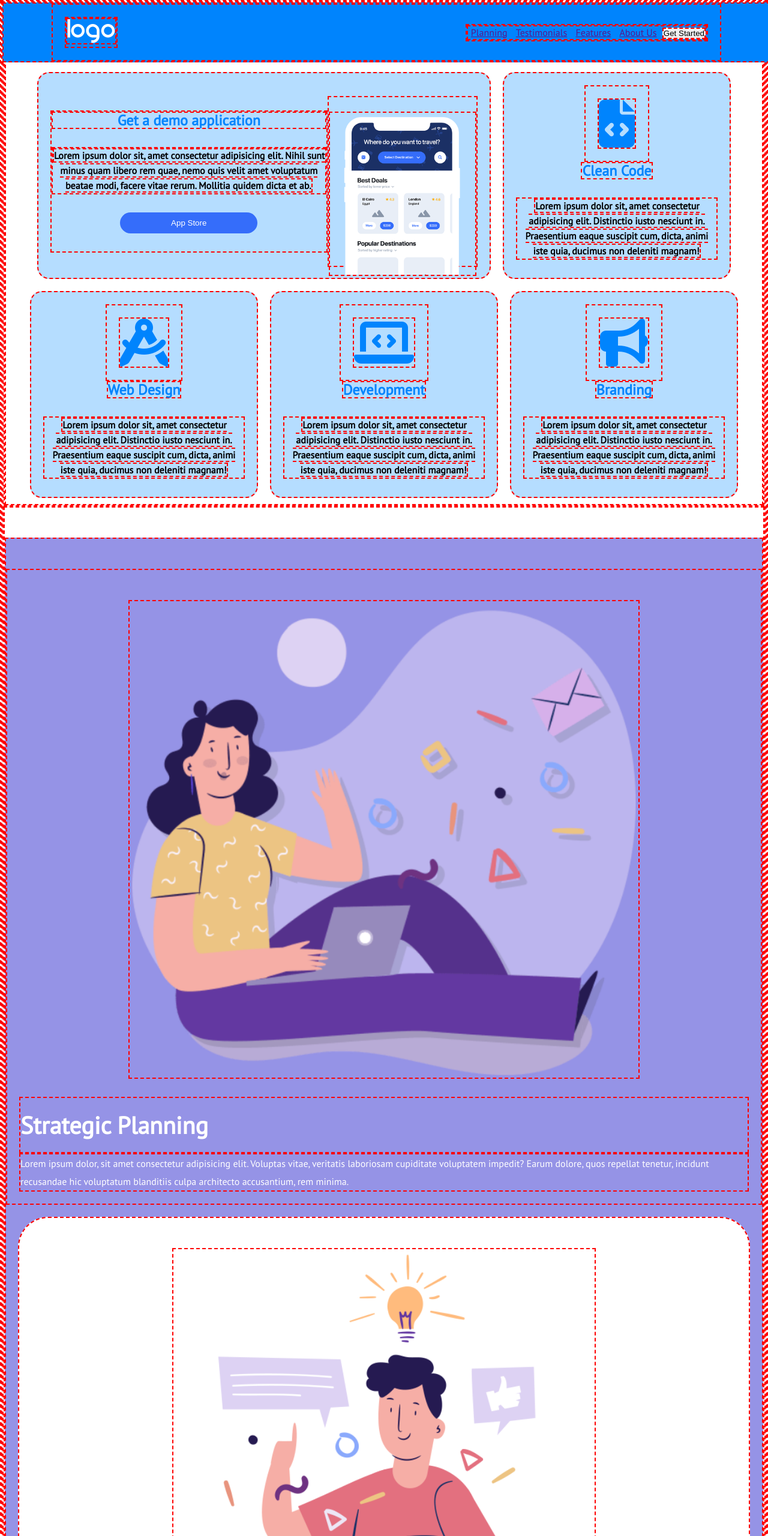
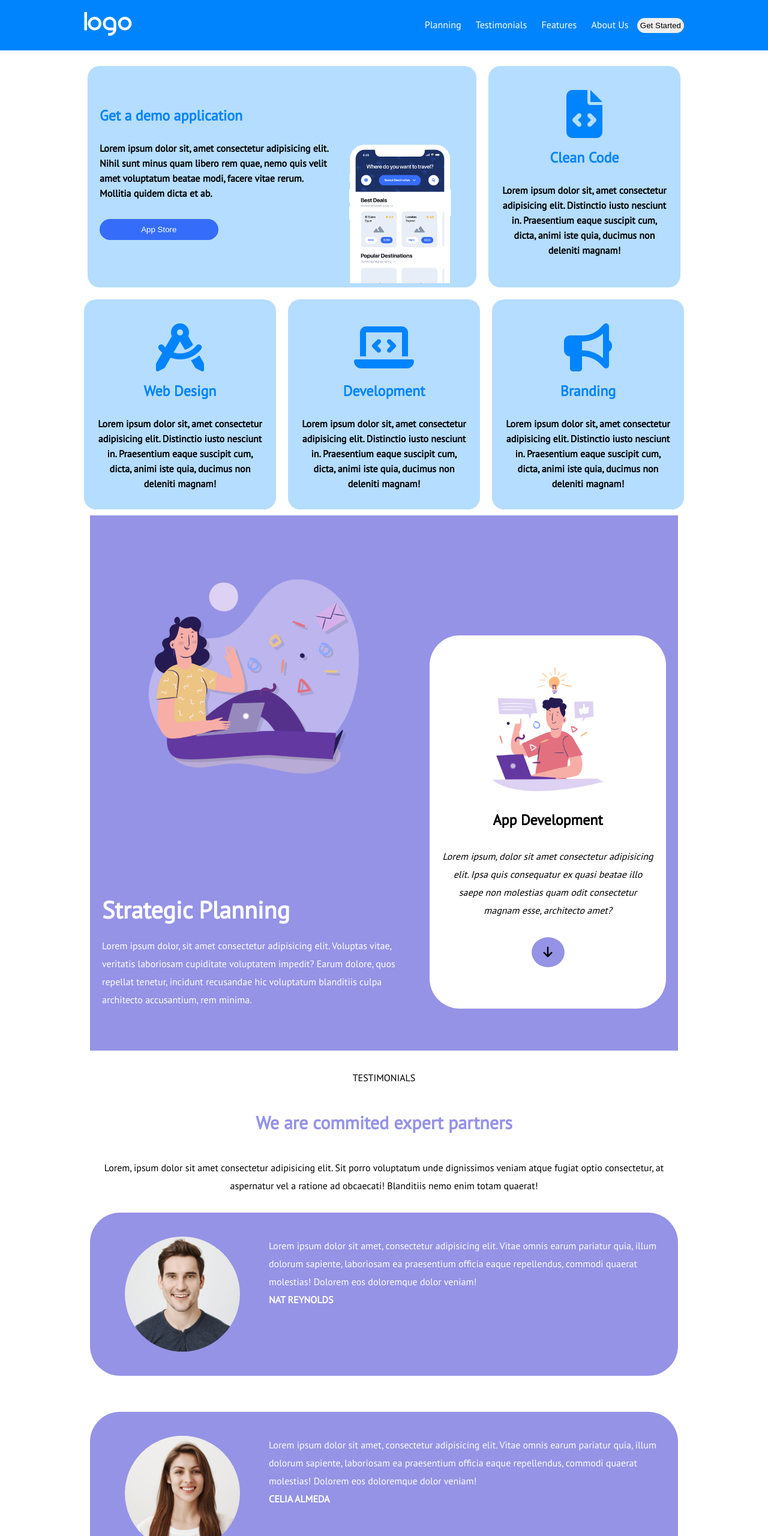
Before and after one commit to ErosEros/htmlcss-responsive-layout, a plain HTML site: page index.html in a window 1280 px wide. Shown: the top 2560 px of the page at 60% size. Drawn offline with Linux system fonts and the light colour scheme.

Commit message:
responsive for dekstop completed

```diff
--- a/css/style.css
+++ b/css/style.css
@@ -3,7 +3,7 @@
     box-sizing: border-box;
     margin: 0px;
     padding: 0px;
-    border: 2px dashed red;
+    /* border: 2px dashed red; */
 }
 
 body {
@@ -72,9 +72,8 @@ header {
     padding-top: 100px;
 }
 
-.box-card>img {
-    position: relative;
-    top: 8px;
+.phone-img {
+    display: flex;
 }
 
 .card>h2 {
@@ -200,11 +199,11 @@ header {
     color: #9593e6;
 }
 
-.container-section-4 {
+.section-4{
     background-color: #9593e6;
 }
 
-.container-section-4>h1 {
+.title-section-4 {
     text-align: center;
     font-size: 40px;
     padding: 40px;
@@ -422,7 +421,7 @@ header {
 /* dekstop */
 @media screen and (min-width:1200px) {
     .container-header {
-        margin: 0px 80px;
+        margin: 0px 120px;
     }
 
     .bars {
@@ -435,12 +434,15 @@ header {
 
     .menu-list>a {
         padding: 0px 10px;
+        color: white;
+        text-decoration: none;
     }
 
-    .menu-list>a {
+    .menu-list>input {
         padding: 5px;
         border-radius: 20px;
         border: none;
+
     }
 
     .first-card {
@@ -454,8 +456,75 @@ header {
     }
 
     .box-card>img {
-        position: relative;
-        top: 24px;
+        margin-top: 105px;
+    }
+
+    .box-card {
+        text-align: start;
+    }
+
+    .container-section-1 {
+        margin: 0px 100px;
+    }
+
+    .button-blue {
+        margin: 30px 0px;
+    }
+
+    .section-2 {
+        background-color: #9593e6;
+    }
+
+    .container-section-2 {
+        display: flex;
+        flex-direction: row;
+        margin: 0px 150px;
+    }
+
+    .box-1-section-2>img {
+        padding-bottom: 150px;
+
+    }
+
+    .box-2-section-2 {
+        margin-top: 150px;
+    }
+
+    .card-section-4 {
+        width: calc(100% / 3 - 80px);
+    }
+
+    .container-section-3 {
+        margin: 0px 150px;
+    }
+
+    .container-section-4 {
+        padding: 0px 100px;
+    }
+
+    .container-section-5 {
+        padding: 0px 100px;
+    }
+
+    .text-section-5 {
+        width: 60%;
+    }
+
+    .box-photo-section-5 {
+        width: 35%;
+    }
+
+    .container-section-6 {
+        padding: 30px 250px;
+    }
+
+    .container-footer {
+        padding: 30px 250px;
+    }
+
+    .header-section-3 {
+        padding-top: 30px;
     }
 
 }
+/* / dekstop */
```
